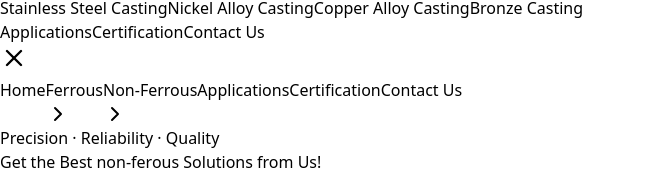
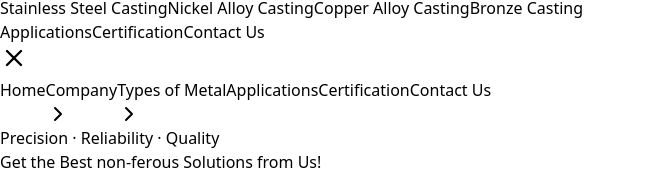
Before and after one commit to omkarkhot0500/brihaspatinonferrousmetalfoundry, a React (Vite) app: page / in a window 1280 px wide. Both pictures are taken after a click on the button 14 px from the left and 506 px from the top of the page. Shown: the part 448-624 px from the top of the page, without its empty margins (0-645 px from the left). Built offline with nearby package versions, Linux system fonts and the light colour scheme.

Commit message:
navbar update

```diff
--- a/src/components/Navbar.jsx
+++ b/src/components/Navbar.jsx
@@ -2,38 +2,53 @@ import React, { useState } from "react";
 import { ChevronRight, Menu, X } from "lucide-react";
 
 const Navbar = () => {
+  // Mobile states ONLY
   const [mobileOpen, setMobileOpen] = useState(false);
-  const [mobileFerrous, setMobileFerrous] = useState(false);
-  const [mobileNonFerrous, setMobileNonFerrous] = useState(false);
+  const [mobileCompanyOpen, setMobileCompanyOpen] = useState(false);
+  const [mobileMetalOpen, setMobileMetalOpen] = useState(false);
 
   return (
     <header className="sticky top-0 z-50 bg-white shadow-md">
       <div className="container mx-auto px-4 py-3 flex items-center justify-between">
         {/* Logo */}
-        <img src="/images/logo.png" alt="Logo" className="h-10 md:h-12" />
+        <a href="/">
+          <img src="/images/logo.png" alt="Logo" className="h-10 md:h-12" />
+        </a>
 
-        {/* Desktop Nav */}
-        <nav className="hidden md:flex items-center gap-4 text-gray-700 font-medium">
+        {/* ================= DESKTOP NAV ================= */}
+        <nav className="hidden md:flex items-center gap-6 text-gray-700 font-medium">
           <a href="/" className="hover:text-amber-500">Home</a>
 
           {/* Company */}
-          <div className="group relative">
-            <button className="flex items-center hover:text-amber-500">
-              Company <ChevronRight className="h-4 w-4 ml-1 group-hover:rotate-90 transition" />
-            </button>
-            <div className="hidden group-hover:block absolute left-0 mt-2 bg-white shadow-lg rounded-md w-48 py-2">
-              <a href="/team" className="block px-4 py-2 hover:bg-gray-50">Our Process</a>
-              <a href="/facility" className="block px-4 py-2 hover:bg-gray-50">Quality Control</a>
-              <a href="/facility" className="block px-4 py-2 hover:bg-gray-50">Mission & Vision</a>
+          <div className="relative group">
+            <span className="flex items-center cursor-pointer hover:text-amber-500">
+              Company
+              <ChevronRight className="h-4 w-4 ml-1 rotate-90" />
+            </span>
+
+            {/* NO GAP, NO JS STATE */}
+            <div className="absolute left-0 top-full mt-0 hidden group-hover:block w-48 bg-white rounded-md shadow-lg py-2">
+              <a href="/team" className="block px-4 py-2 hover:bg-gray-50">
+                Our Process
+              </a>
+              <a href="/facility" className="block px-4 py-2 hover:bg-gray-50">
+                Quality Control
+              </a>
+              <a href="/facility" className="block px-4 py-2 hover:bg-gray-50">
+                Mission & Vision
+              </a>
             </div>
           </div>
 
           {/* Types of Metal */}
-          <div className="group relative">
-            <button className="flex items-center hover:text-amber-500">
-              Types of Metal <ChevronRight className="h-4 w-4 ml-1 group-hover:rotate-90 transition" />
-            </button>
-            <div className="hidden group-hover:block absolute left-0 mt-2 bg-white shadow-lg rounded-md w-48 py-2">
+          <div className="relative group">
+            <span className="flex items-center cursor-pointer hover:text-amber-500">
+              Types of Metal
+              <ChevronRight className="h-4 w-4 ml-1 rotate-90" />
+            </span>
+
+            {/* NO GAP, NO JS STATE */}
+            <div className="absolute left-0 top-full mt-0 hidden group-hover:block w-56 bg-white rounded-md shadow-lg py-2">
               <a href="/ferrous/steel" className="block px-4 py-2 hover:bg-gray-50">
                 Stainless Steel Casting
               </a>
@@ -54,13 +69,13 @@ const Navbar = () => {
 
           <a
             href="/contact"
-            className="ml-2 rounded bg-amber-500 px-4 py-2 text-white hover:bg-amber-600"
+            className="rounded bg-amber-500 px-4 py-2 text-white hover:bg-amber-600"
           >
             Contact Us
           </a>
         </nav>
 
-        {/* Mobile Menu Button */}
+        {/* ================= MOBILE TOGGLE ================= */}
         <button
           className="md:hidden"
           onClick={() => setMobileOpen(!mobileOpen)}
@@ -69,35 +84,42 @@ const Navbar = () => {
         </button>
       </div>
 
-      {/* Mobile Menu */}
+      {/* ================= MOBILE MENU ================= */}
       {mobileOpen && (
         <div className="md:hidden bg-white border-t">
-          <div className="flex flex-col px-4 py-4 gap-3 text-gray-700 font-medium">
+          <nav className="flex flex-col px-4 py-4 gap-3 text-gray-700 font-medium">
             <a href="/">Home</a>
 
-            {/* Ferrous */}
+            {/* Company */}
             <button
-              onClick={() => setMobileFerrous(!mobileFerrous)}
+              onClick={() => setMobileCompanyOpen(!mobileCompanyOpen)}
               className="flex justify-between items-center"
             >
-              Ferrous <ChevronRight className={`transition ${mobileFerrous && "rotate-90"}`} />
+              <span>Company</span>
+              <ChevronRight className={`transition ${mobileCompanyOpen ? "rotate-90" : ""}`} />
             </button>
-            {mobileFerrous && (
+
+            {mobileCompanyOpen && (
+              <div className="ml-4 flex flex-col gap-2 text-sm">
+                <a href="/team">Our Process</a>
+                <a href="/facility">Quality Control</a>
+                <a href="/facility">Mission & Vision</a>
+              </div>
+            )}
+
+            {/* Types of Metal */}
+            <button
+              onClick={() => setMobileMetalOpen(!mobileMetalOpen)}
+              className="flex justify-between items-center"
+            >
+              <span>Types of Metal</span>
+              <ChevronRight className={`transition ${mobileMetalOpen ? "rotate-90" : ""}`} />
+            </button>
+
+            {mobileMetalOpen && (
               <div className="ml-4 flex flex-col gap-2 text-sm">
                 <a href="/ferrous/steel">Stainless Steel Casting</a>
                 <a href="/ferrous/nicle">Nickel Alloy Casting</a>
-              </div>
-            )}
-
-            {/* Non-Ferrous */}
-            <button
-              onClick={() => setMobileNonFerrous(!mobileNonFerrous)}
-              className="flex justify-between items-center"
-            >
-              Non-Ferrous <ChevronRight className={`transition ${mobileNonFerrous && "rotate-90"}`} />
-            </button>
-            {mobileNonFerrous && (
-              <div className="ml-4 flex flex-col gap-2 text-sm">
                 <a href="/non-ferrous/copper">Copper Alloy Casting</a>
                 <a href="/non-ferrous/bronze">Bronze Casting</a>
               </div>
@@ -112,7 +134,7 @@ const Navbar = () => {
             >
               Contact Us
             </a>
-          </div>
+          </nav>
         </div>
       )}
     </header>
```
